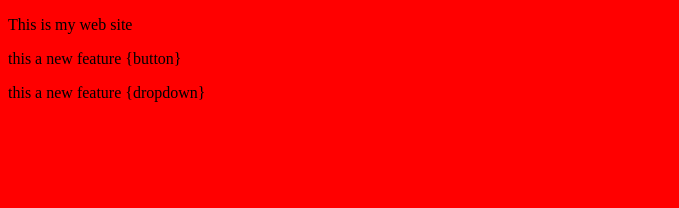
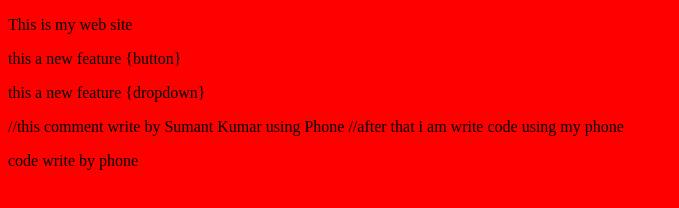
Before and after one commit to sumant-kumar-chandrawanshi/HTML-Repo, a plain HTML site: page index.html in a window 1280 px wide. Shown: the whole page, without its empty margins (0-679 px from the left). Drawn offline with Linux system fonts and the light colour scheme.

Commit message:
feat: this code written by sumant kumar using its hand set

```diff
--- a/index.html
+++ b/index.html
@@ -10,6 +10,9 @@
     <p>This is my web site</p>
     <p>this a new feature {button}</p>
     <p>this a new feature {dropdown}</p>
+    //this comment write by Sumant Kumar using Phone
+    //after that i am write code using my phone
+    <p>code write by phone </p>
 
 </body>
 </html>
```
